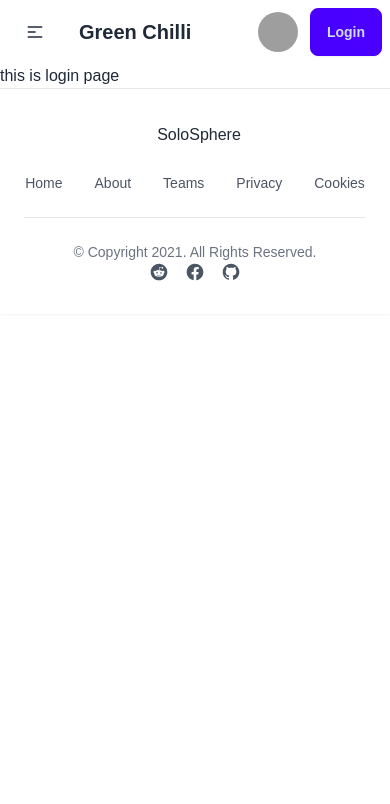
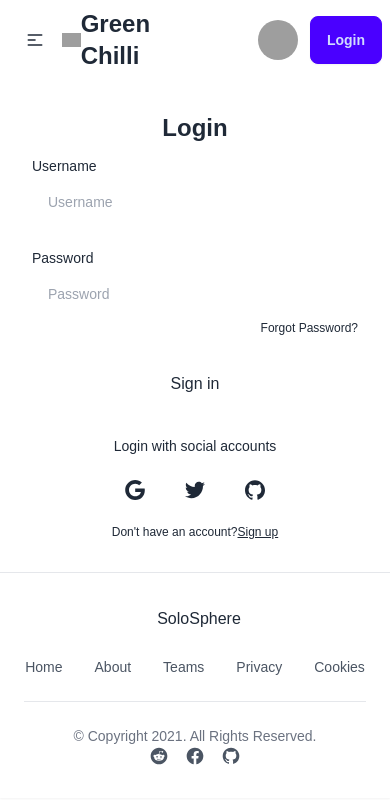
Before and after one commit to Meghla15/green-chill-client, a React (Vite) app: page /login in a window 390 px wide. Shown: the top 804 px of the page. Built offline with nearby package versions, Linux system fonts and the light colour scheme; grey boxes are pictures that could not be loaded.

Commit message:
banner section added

```diff
--- a/index.html
+++ b/index.html
@@ -2,7 +2,7 @@
 <html lang="en">
   <head>
     <meta charset="UTF-8" />
-    <link rel="icon" type="image/svg+xml" href="/vite.svg" />
+    <link rel="icon" type="image/svg+xml" href="https://png.pngtree.com/png-clipart/20230428/ourmid/pngtree-free-vector-red-chili-pepper-realistic-single-object-on-blank-white-png-image_6741302.png" />
     <meta name="viewport" content="width=device-width, initial-scale=1.0" />
     <title>Green Chilli</title>
   </head>
--- /dev/null
+++ b/src/Components/Banner.jsx
@@ -0,0 +1,24 @@
+import React from 'react';
+import { Link } from 'react-router-dom';
+
+const Banner = () => {
+    return (
+        <div>
+        <div className="hero min-h-screen" style={{backgroundImage: 'url(https://themewagon.github.io/restoran/img/bg-hero.jpg)'}}>
+  <div className="hero-overlay bg-opacity-70"></div>
+  <div className="hero min-h-screen  ">
+  <div className="hero-content flex justify-around flex-col lg:flex-row-reverse ">
+    <img src="https://themewagon.github.io/restoran/img/hero.png" className="w-full h-full max-w-sm rounded-lg  animate-rotate"  />
+    <div className='px-10 lg:text-start text-center'>
+      <h1 className="lg:text-6xl text-4xl text-white font-bold">Enjoy Our <br />Delicious Meal</h1>
+      <p className="py-6 text-white lg:w-2/3 w-full">Experience culinary delight with our expertly crafted dishes, made from the freshest ingredients and infused with innovative flavors. Whether you're in the mood for a classic favorite or an adventurous new creation, our menu offers something for everyone.</p>
+      <button className="rounded-2xl bg-orange-600 text-white font-semibold px-5 text-xl py-3"><Link to='/allFoods'>Explore Now</Link></button>
+    </div>
+  </div>
+</div>
+</div>
+        </div>
+    );
+};
+
+export default Banner;
--- a/src/Components/Navber.jsx
+++ b/src/Components/Navber.jsx
@@ -26,7 +26,8 @@
              {links}
             </ul>
           </div>
-          <a className="btn btn-ghost text-xl">Green Chilli</a>
+          <img className="w-[10%] h-[10%]" src="https://png.pngtree.com/png-clipart/20230428/ourmid/pngtree-free-vector-red-chili-pepper-realistic-single-object-on-blank-white-png-image_6741302.png" alt="" />
+         <p className="text-2xl font-sans font-semibold">Green Chilli</p>
         </div>
         <div className="navbar-center hidden lg:flex">
           <ul className="menu menu-horizontal px-1">
--- a/src/Pages/Home/Home.jsx
+++ b/src/Pages/Home/Home.jsx
@@ -1,15 +1,17 @@
 
 import { useEffect } from 'react';
-import Carousel from '../../Components/Carousel';
+// import Carousel from '../../Components/Carousel';
 import TopFoodSection from '../../Components/TopFoodSection/TopFoodSection';
+import Banner from '../../Components/Banner';
 
 const Home = () => {
     useEffect (() =>{
         document.title ='Green Chilli | Home'
     },[])
     return (
-        <div className='space-y-32 container mx-auto'>
-            <Carousel></Carousel>
+        <div className='space-y-32 '>
+            <Banner></Banner>
+            {/* <Carousel></Carousel> */}
             <TopFoodSection></TopFoodSection>
         </div>
     );
--- a/src/Pages/Login.jsx
+++ b/src/Pages/Login.jsx
@@ -3,7 +3,48 @@
 const Login = () => {
     return (
         <div>
-            this is login page
+            <div className="w-full max-w-md p-8 space-y-3 rounded-xl dark:bg-gray-50 dark:text-gray-800">
+	<h1 className="text-2xl font-bold text-center">Login</h1>
+	<form noValidate="" action="" className="space-y-6">
+		<div className="space-y-1 text-sm">
+			<label htmlFor="username" className="block dark:text-gray-600">Username</label>
+			<input type="text" name="username" id="username" placeholder="Username" className="w-full px-4 py-3 rounded-md dark:border-gray-300 dark:bg-gray-50 dark:text-gray-800 focus:dark:border-violet-600" />
+		</div>
+		<div className="space-y-1 text-sm">
+			<label htmlFor="password" className="block dark:text-gray-600">Password</label>
+			<input type="password" name="password" id="password" placeholder="Password" className="w-full px-4 py-3 rounded-md dark:border-gray-300 dark:bg-gray-50 dark:text-gray-800 focus:dark:border-violet-600" />
+			<div className="flex justify-end text-xs dark:text-gray-600">
+				<a rel="noopener noreferrer" href="#">Forgot Password?</a>
+			</div>
+		</div>
+		<button className="block w-full p-3 text-center rounded-sm dark:text-gray-50 dark:bg-violet-600">Sign in</button>
+	</form>
+	<div className="flex items-center pt-4 space-x-1">
+		<div className="flex-1 h-px sm:w-16 dark:bg-gray-300"></div>
+		<p className="px-3 text-sm dark:text-gray-600">Login with social accounts</p>
+		<div className="flex-1 h-px sm:w-16 dark:bg-gray-300"></div>
+	</div>
+	<div className="flex justify-center space-x-4">
+		<button aria-label="Log in with Google" className="p-3 rounded-sm">
+			<svg xmlns="http://www.w3.org/2000/svg" viewBox="0 0 32 32" className="w-5 h-5 fill-current">
+				<path d="M16.318 13.714v5.484h9.078c-0.37 2.354-2.745 6.901-9.078 6.901-5.458 0-9.917-4.521-9.917-10.099s4.458-10.099 9.917-10.099c3.109 0 5.193 1.318 6.38 2.464l4.339-4.182c-2.786-2.599-6.396-4.182-10.719-4.182-8.844 0-16 7.151-16 16s7.156 16 16 16c9.234 0 15.365-6.49 15.365-15.635 0-1.052-0.115-1.854-0.255-2.651z"></path>
+			</svg>
+		</button>
+		<button aria-label="Log in with Twitter" className="p-3 rounded-sm">
+			<svg xmlns="http://www.w3.org/2000/svg" viewBox="0 0 32 32" className="w-5 h-5 fill-current">
+				<path d="M31.937 6.093c-1.177 0.516-2.437 0.871-3.765 1.032 1.355-0.813 2.391-2.099 2.885-3.631-1.271 0.74-2.677 1.276-4.172 1.579-1.192-1.276-2.896-2.079-4.787-2.079-3.625 0-6.563 2.937-6.563 6.557 0 0.521 0.063 1.021 0.172 1.495-5.453-0.255-10.287-2.875-13.52-6.833-0.568 0.964-0.891 2.084-0.891 3.303 0 2.281 1.161 4.281 2.916 5.457-1.073-0.031-2.083-0.328-2.968-0.817v0.079c0 3.181 2.26 5.833 5.26 6.437-0.547 0.145-1.131 0.229-1.724 0.229-0.421 0-0.823-0.041-1.224-0.115 0.844 2.604 3.26 4.5 6.14 4.557-2.239 1.755-5.077 2.801-8.135 2.801-0.521 0-1.041-0.025-1.563-0.088 2.917 1.86 6.36 2.948 10.079 2.948 12.067 0 18.661-9.995 18.661-18.651 0-0.276 0-0.557-0.021-0.839 1.287-0.917 2.401-2.079 3.281-3.396z"></path>
+			</svg>
+		</button>
+		<button aria-label="Log in with GitHub" className="p-3 rounded-sm">
+			<svg xmlns="http://www.w3.org/2000/svg" viewBox="0 0 32 32" className="w-5 h-5 fill-current">
+				<path d="M16 0.396c-8.839 0-16 7.167-16 16 0 7.073 4.584 13.068 10.937 15.183 0.803 0.151 1.093-0.344 1.093-0.772 0-0.38-0.009-1.385-0.015-2.719-4.453 0.964-5.391-2.151-5.391-2.151-0.729-1.844-1.781-2.339-1.781-2.339-1.448-0.989 0.115-0.968 0.115-0.968 1.604 0.109 2.448 1.645 2.448 1.645 1.427 2.448 3.744 1.74 4.661 1.328 0.14-1.031 0.557-1.74 1.011-2.135-3.552-0.401-7.287-1.776-7.287-7.907 0-1.751 0.62-3.177 1.645-4.297-0.177-0.401-0.719-2.031 0.141-4.235 0 0 1.339-0.427 4.4 1.641 1.281-0.355 2.641-0.532 4-0.541 1.36 0.009 2.719 0.187 4 0.541 3.043-2.068 4.381-1.641 4.381-1.641 0.859 2.204 0.317 3.833 0.161 4.235 1.015 1.12 1.635 2.547 1.635 4.297 0 6.145-3.74 7.5-7.296 7.891 0.556 0.479 1.077 1.464 1.077 2.959 0 2.14-0.020 3.864-0.020 4.385 0 0.416 0.28 0.916 1.104 0.755 6.4-2.093 10.979-8.093 10.979-15.156 0-8.833-7.161-16-16-16z"></path>
+			</svg>
+		</button>
+	</div>
+	<p className="text-xs text-center sm:px-6 dark:text-gray-600">Don't have an account?
+		<a rel="noopener noreferrer" href="#" className="underline dark:text-gray-800">Sign up</a>
+	</p>
+</div>
         </div>
     );
 };
--- a/tailwind.config.js
+++ b/tailwind.config.js
@@ -8,7 +8,16 @@
     extend: {
       fontFamily : {
         sans :'"Poetsen One", sans-serif;'
-      }
+      },
+      keyframes: {
+        rotate: {
+          '0%': { transform: 'rotate(0deg)' },
+          '100%': { transform: 'rotate(360deg)' },
+        },
+      },
+      animation: {
+        rotate: 'rotate 15s linear infinite',
+      },
     },
   },
   plugins: [
```
